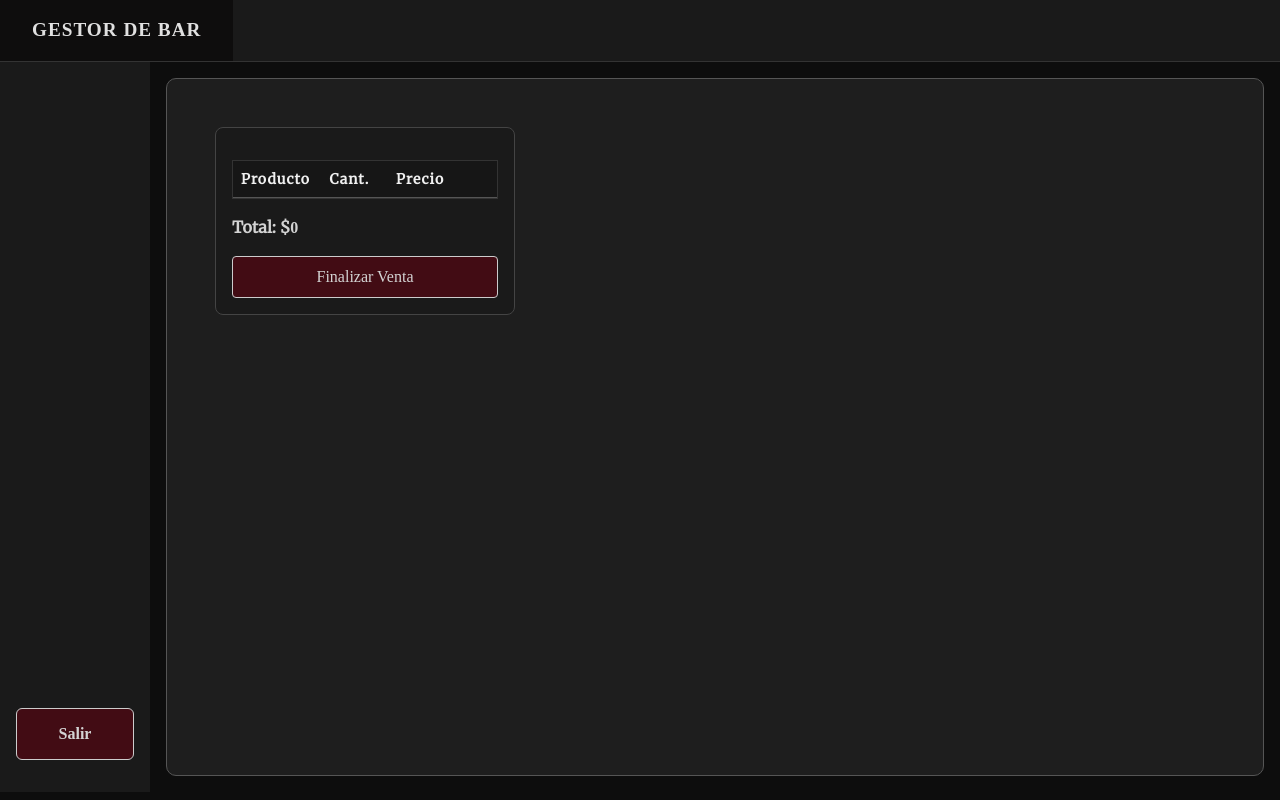
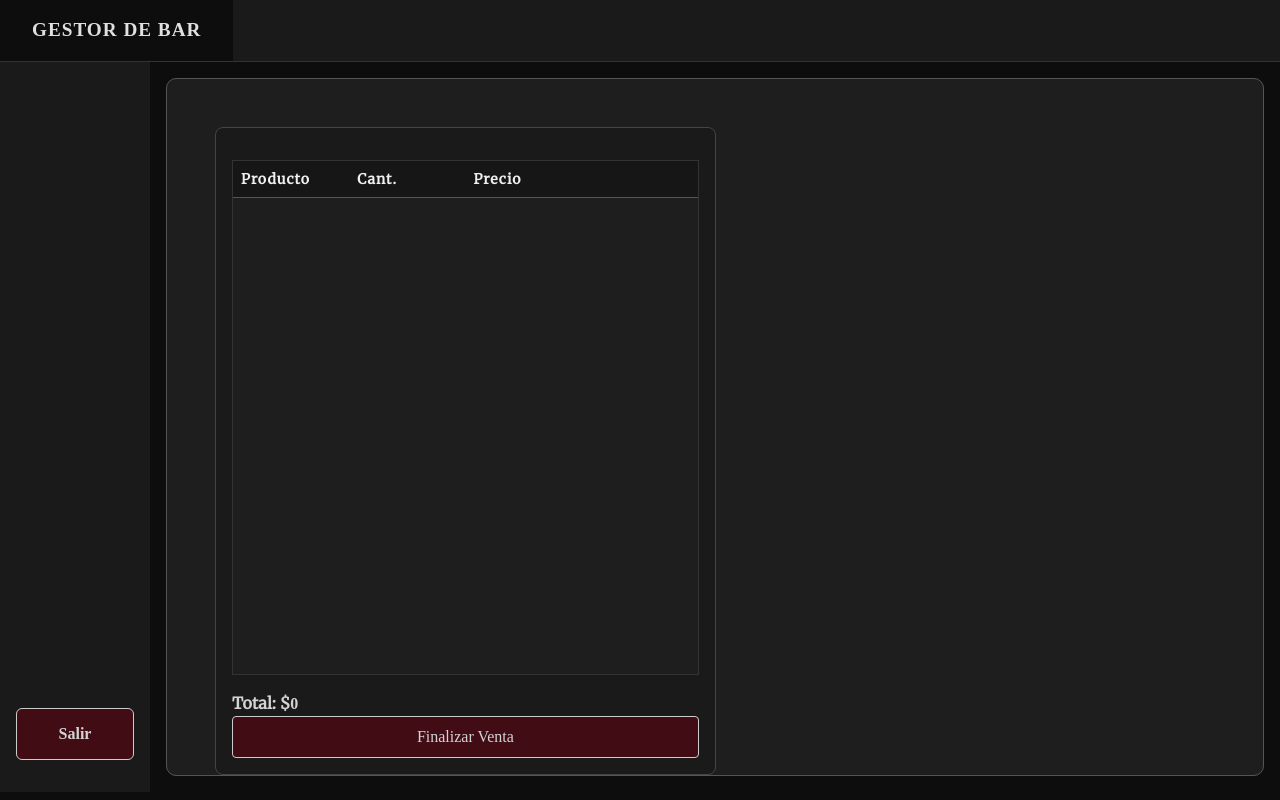
Before and after one commit to FrancoGarcia21/Proyecto-Web-Bar, a Flask app: template templates/venta.html in a window 1280 px wide. Run offline with Flask 3, Linux system fonts and the light colour scheme; the template is opened without the code that fills it, so the values that code supplies are empty; some libraries are stand-ins or nearby versions.

Commit message:
ultimo cambio de carrito

```diff
--- a/static/css/styles.css
+++ b/static/css/styles.css
@@ -285,58 +285,72 @@ background-color: #181818;
 
 .venta-wrapper {
   display: flex;
-  flex-direction: row;
   gap: 1rem;
+  height: calc(100vh - 120px);
   padding: 1rem;
 }
 
-
+/* Contenedor de productos */
+#productos {
+  width: 100%;
+  height: 100%;
+  overflow-y: auto;
+  overflow-x: hidden;
+  display: flex;
+  flex-wrap: wrap;
+  align-content: flex-start;
+  gap: 0.75rem;
+  align-content: flex-start;
+}
 
 #carrito {
-  width: 30%;
+  width: 100%;
   background-color: #1a1a1a;
   color: #d3d3d3;
   border: 1px solid #444;
   border-radius: 8px;
   display: flex;
   flex-direction: column;
-  overflow-y: auto;
-   height: auto;
+  height: 100%; /* que ocupe todo el alto posible */
+  padding: 1rem;
 }
 
 #tabla-carrito {
-  width: 10%;
+  width: 100%;
   border-collapse: collapse;
-  overflow-y: auto;
-  display: block;
-}
-
-#tabla-carrito thead,
-#tabla-carrito tbody {
-  display: block;
+  flex-grow: 1; /* que ocupe el espacio restante */
+  overflow: hidden;
+  display: flex;
+  flex-direction: column;
 }
 
 #tabla-carrito thead {
   background-color: #2e2e2e;
   color: #f0f0f0;
+  display: table;
+  width: 100%;
+  table-layout: fixed;
 }
 
 #tabla-carrito tbody {
-  max-height: 165px;                 /* Ajustalo según tus necesidades */
+  display: block;
   overflow-y: auto;
   overflow-x: hidden;
+  flex-grow: 1;
+  max-height: none; /* ahora ocupa lo que puede */
 }
 
 #tabla-carrito th,
 #tabla-carrito td {
   padding: 0.5rem;
   text-align: left;
-  width: 100px;                      /* Para que no se deformen */
+  width: 100px;
   border-bottom: 1px solid #555;
 }
 
 #total-carrito {
   font-family: 'Libre Baskerville', serif;
+  margin-top: 1rem;
 }
 
 #finalizar-venta {
@@ -345,8 +359,8 @@ background-color: #181818;
   font-family: 'Libre Baskerville', serif;
   transition: background-color 0.3s ease;
   border: 1px solid #ccc;
+  margin-top: auto; /* lo empuja hacia abajo */
 }
-
 #finalizar-venta:hover {
   background-color: #1a1a1a;
 }
```
